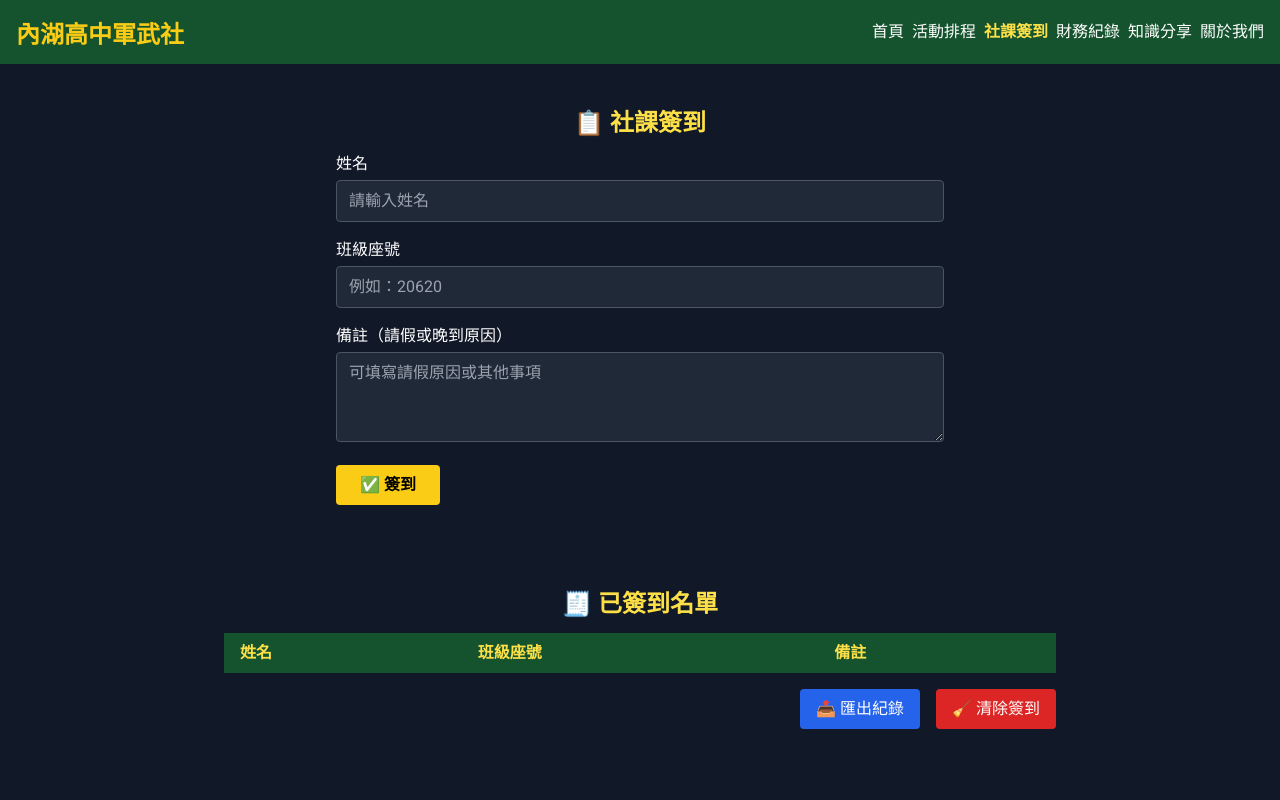
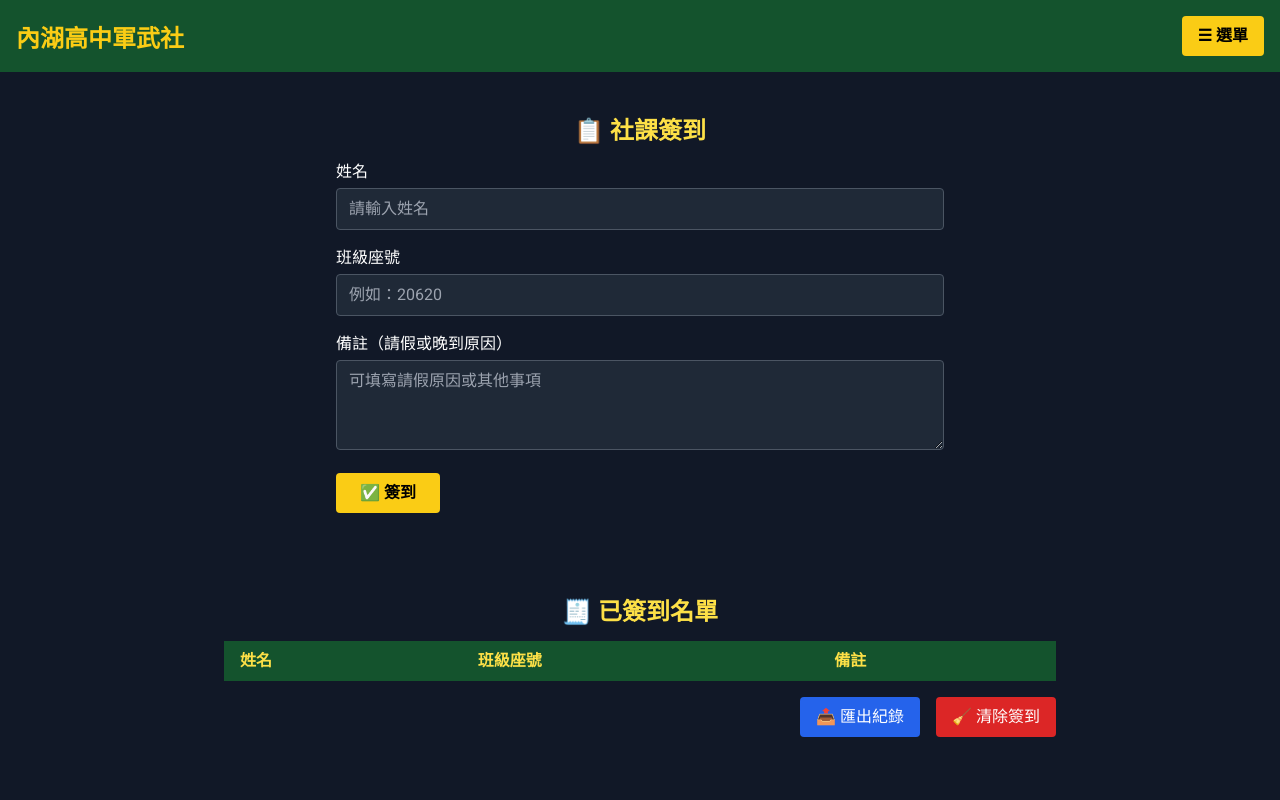
Before and after one commit to pyps0990-alt/nhmc9th.new, a plain HTML site: page pages/checkin.html in a window 1280 px wide. Shown: the top 800 px of the page. Drawn offline with nearby package versions, Linux system fonts and the light colour scheme.

Commit message:
Update checkin.html

```diff
--- a/pages/checkin.html
+++ b/pages/checkin.html
@@ -12,19 +12,23 @@
   </style>
 </head>
 <body class="bg-gray-900 text-white">
-
-  <!-- 導覽列 -->
-  <header class="bg-green-900 p-4 flex flex-wrap justify-between items-center gap-4">
-    <h1 class="text-xl md:text-2xl font-bold text-yellow-400">內湖高中軍武社</h1>
-    <nav class="flex flex-wrap gap-2 justify-center md:justify-end text-sm md:text-base">
-      <a href="../index.html" class="hover:text-yellow-300">首頁</a>
-      <a href="schedule.html" class="hover:text-yellow-300">活動排程</a>
-      <a href="checkin.html" class="text-yellow-300 font-bold">社課簽到</a>
-      <a href="finance.html" class="hover:text-yellow-300">財務紀錄</a>
-      <a href="knowledge.html" class="hover:text-yellow-300">知識分享</a>
-      <a href="about.html" class="hover:text-yellow-300">關於我們</a>
-    </nav>
-  </header>
+<header class="bg-green-900 p-4 flex justify-between items-center">
+  <h1 class="text-xl md:text-2xl font-bold text-yellow-400">內湖高中軍武社</h1>
+  <div class="relative">
+    <button id="menuBtn" class="bg-yellow-400 text-black px-4 py-2 rounded hover:bg-yellow-300 font-semibold text-sm md:text-base">
+      ☰ 選單
+    </button>
+    <div id="menuList" class="absolute right-0 mt-2 w-48 bg-gray-800 rounded shadow-lg hidden z-50">
+      <a href="../index.html" class="block px-4 py-2 text-white hover:bg-green-700 text-sm">🏠 首頁</a>
+      <a href="map.html" class="block px-4 py-2 text-white hover:bg-green-700 text-sm">🗺️ 教室地圖</a>
+      <a href="schedule.html" class="block px-4 py-2 text-white hover:bg-green-700 text-sm">📅 活動排程</a>
+      <a href="checkin.html" class="block px-4 py-2 text-white hover:bg-green-700 text-sm">📝 社課簽到</a>
+      <a href="finance.html" class="block px-4 py-2 text-white hover:bg-green-700 text-sm">💰 財務紀錄</a>
+      <a href="knowledge.html" class="block px-4 py-2 text-white hover:bg-green-700 text-sm">📚 知識分享</a>
+      <a href="about.html" class="block px-4 py-2 text-white hover:bg-green-700 text-sm">🎖 關於我們</a>
+    </div>
+  </div>
+</header>
 
   <!-- 📋 簽到表單 -->
   <section class="py-10 px-4 md:px-8 max-w-2xl mx-auto">
@@ -155,7 +159,20 @@
 
     renderLists();
   </script>
+  <script>
+    const menuBtn = document.getElementById("menuBtn");
+    const menuList = document.getElementById("menuList");
 
+    menuBtn.addEventListener("click", () => {
+      menuList.classList.toggle("hidden");
+    });
+
+    document.addEventListener("click", (e) => {
+      if (!menuBtn.contains(e.target) && !menuList.contains(e.target)) {
+        menuList.classList.add("hidden");
+      }
+    });
+  </script>
   <!-- 頁尾 -->
   <footer class="bg-gray-800 text-center p-4 text-xs md:text-sm text-gray-400">
     &copy; 2025 內湖高中軍武社 | 設計者：陳奕嘉 | 本頁由幹部簽到系統自動生成
```
